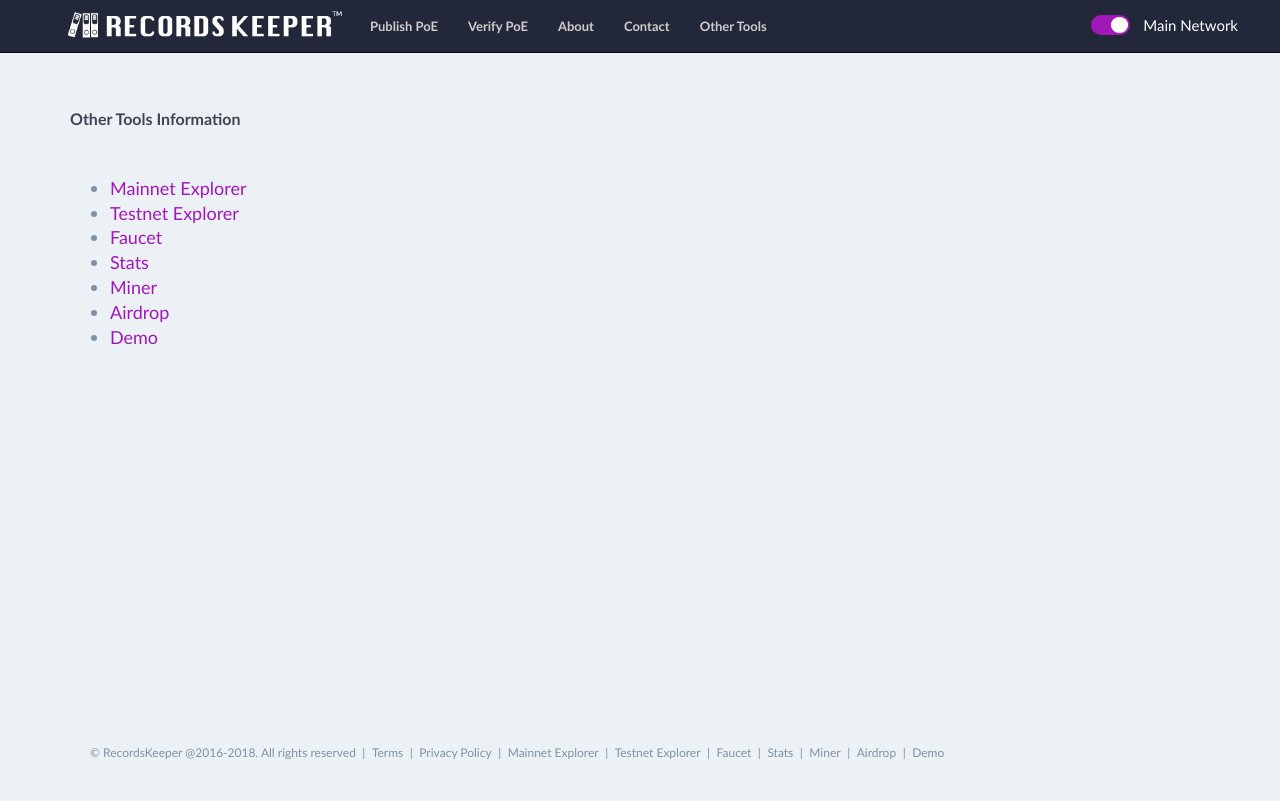
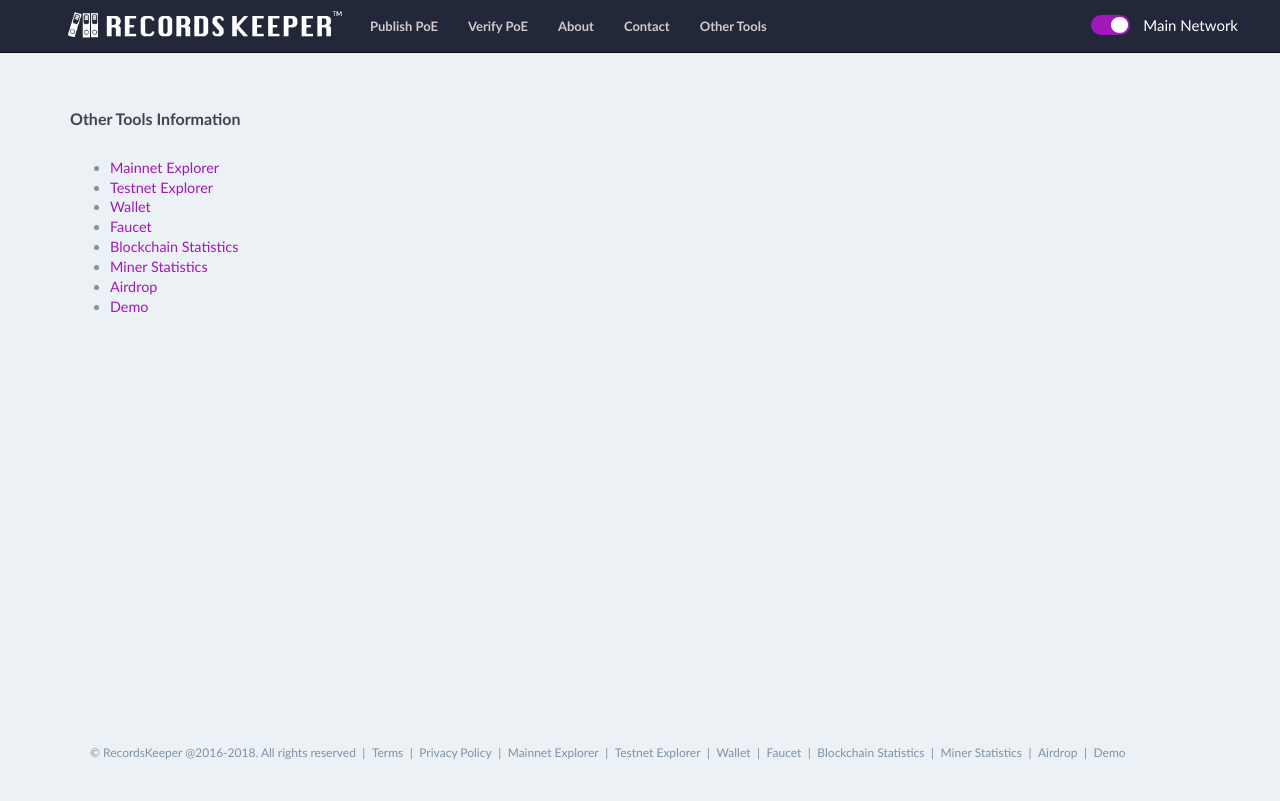
Before and after one commit to RecordsKeeper/proof-of-existence, a PHP site: page /tools.php in a window 1280 px wide. Run offline with PHP 8.4, Linux system fonts and the light colour scheme; a stand-in replaces the project's code that opens the database connection; some libraries are stand-ins or nearby versions.

Commit message:
footer links changed

```diff
--- a/include/footer.php
+++ b/include/footer.php
@@ -7,9 +7,10 @@
             <li><a href="./" target="_blank">Privacy Policy</a></li>
             <li><a href="http://explorer.recordskeeper.co/" target="_blank">Mainnet Explorer</a></li>
             <li><a href="http://test-explorer.recordskeeper.co/" target="_blank">Testnet Explorer</a></li>
+            <li><a href="http://wallet.recordskeeper.co/" target="_blank">Wallet</a></li>
             <li><a href="http://faucet.recordskeeper.co/" target="_blank">Faucet</a></li>
-            <li><a href="http://stats.recordskeeper.co/" target="_blank">Stats</a></li>
-            <li><a href="http://miner.recordskeeper.co/" target="_blank">Miner</a></li>
+            <li><a href="http://stats.recordskeeper.co/" target="_blank">Blockchain Statistics</a></li>
+            <li><a href="http://miner.recordskeeper.co/" target="_blank">Miner Statistics</a></li>
             <li><a href="http://airdrop.recordskeeper.co/" target="_blank">Airdrop</a></li>
             <li><a href="http://demo.recordskeeper.co/" target="_blank">Demo</a></li>
             </ul>
--- a/tools.php
+++ b/tools.php
@@ -9,6 +9,10 @@ include_once 'include/nav.php';
     bottom: -30px;
     font-size: 10px;
 }
+#tool {
+    font-size: 12px;
+}
+
 </style>
 <script src="js/index.js" type="text/javascript"/></script>
 <html>
@@ -29,21 +33,22 @@ include_once 'include/nav.php';
 
             <div class="col-md-12">
 
-                  <p>
+
 
                         <ul id="tool">
 
 
                               <li><a href="http://explorer.recordskeeper.co/" target="_blank">Mainnet Explorer</a></li>
                               <li><a href="http://test-explorer.recordskeeper.co/" target="_blank">Testnet Explorer</a></li>
+                              <li><a href="http://wallet.recordskeeper.co/" target="_blank">Wallet</a></li>
                               <li><a href="http://faucet.recordskeeper.co/" target="_blank">Faucet</a></li>
-                              <li><a href="http://stats.recordskeeper.co/" target="_blank">Stats</a></li>
-                              <li><a href="http://miner.recordskeeper.co/" target="_blank">Miner</a></li>
+                              <li><a href="http://stats.recordskeeper.co/" target="_blank">Blockchain Statistics</a></li>
+                              <li><a href="http://miner.recordskeeper.co/" target="_blank">Miner Statistics</a></li>
                               <li><a href="http://airdrop.recordskeeper.co/" target="_blank">Airdrop</a></li>
                               <li><a href="http://demo.recordskeeper.co/" target="_blank">Demo</a></li>
                         </ul>
 
-                  </p>
+
 
             </div>
 
```
